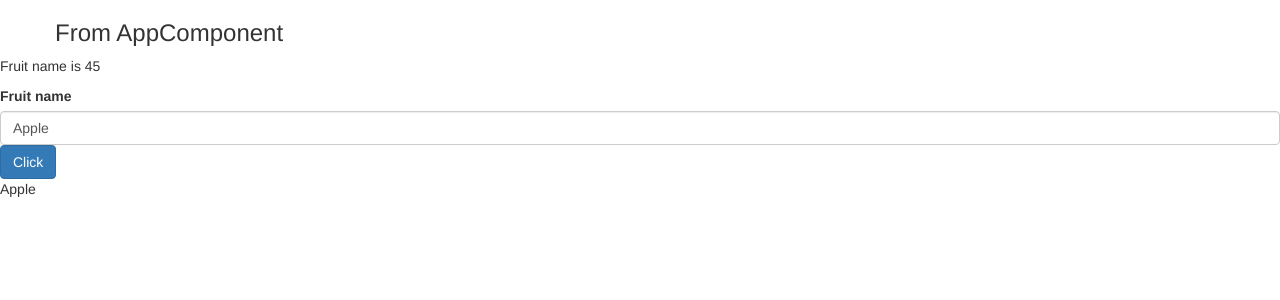
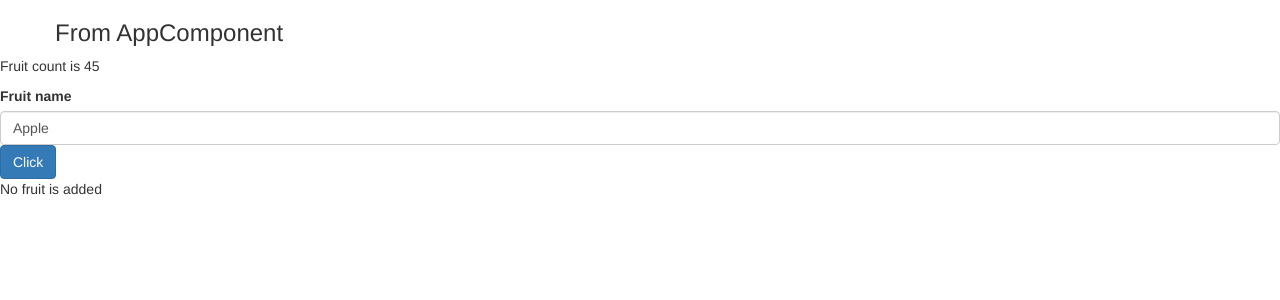
Before and after one commit to NagarjunK98/Angular-learning, an Angular app in the folder first-app/: page / in a window 1280 px wide. Shown: the top 300 px of the page. Built offline with nearby package versions, Linux system fonts and the light colour scheme.

Commit message:
property binding modified

```diff
--- a/first-app/src/app/fruits/fruits.component.html
+++ b/first-app/src/app/fruits/fruits.component.html
@@ -1,5 +1,5 @@
 <!--String Interpolation binding -->
-<p>Fruit name is {{ getName() }}</p>
+<p>Fruit count is {{ getName() }}</p>
 
 <!--Two way Data binding -->
 <label>Fruit name</label>
@@ -14,4 +14,4 @@
 >
   Click
 </button>
-<p>{{ name }}</p>
+<p>{{ fruitStatus }}</p>
--- a/first-app/src/app/fruits/fruits.component.ts
+++ b/first-app/src/app/fruits/fruits.component.ts
@@ -6,6 +6,7 @@ import { Component } from '@angular/core';
 })
 export class FruitComponent {
   name = 'Apple';
+  fruitStatus = "No fruit is added";
   getName() {
     const a = [1, 2, 3, 4, 5, 6, 7, 8, 9];
     let result = 0;
@@ -22,6 +23,6 @@ export class FruitComponent {
     }, 2000);
   }
   fruitName() {
-    this.name = 'Mango';
+    this.fruitStatus="Fruit added is "+ this.name;
   }
 }
```
